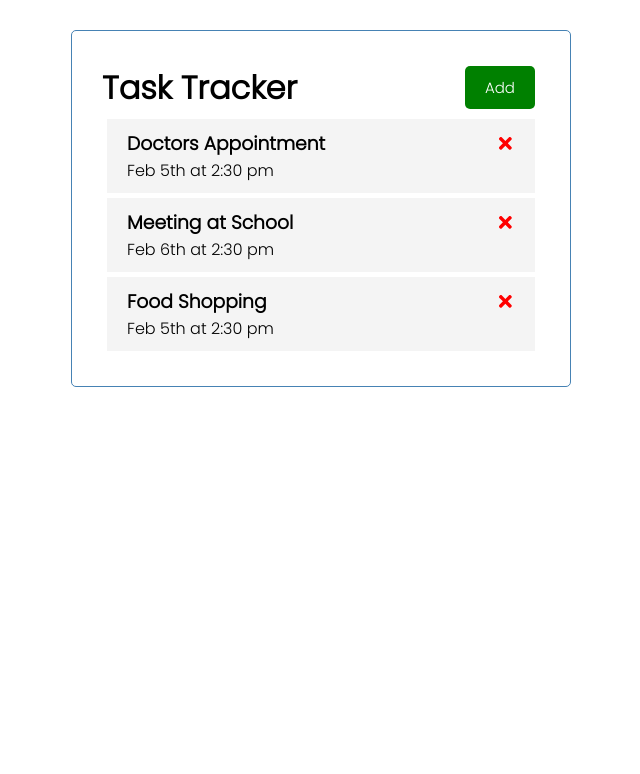
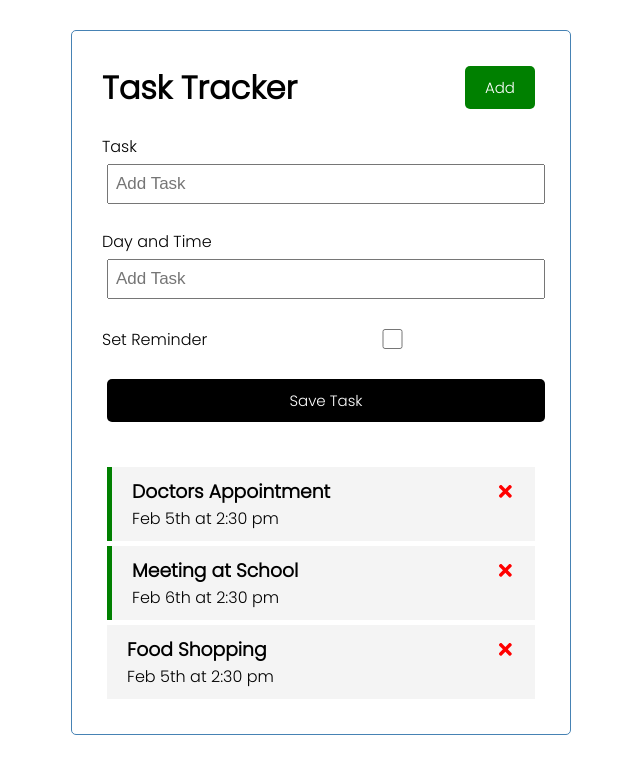
Before and after one commit to Code-Saurav/React-Task-Tracker, a React (Create React App) app: page / in a window 1280 px wide. Shown: the top 774 px of the page, without its empty margins (319-959 px from the left). Built offline with nearby package versions, Linux system fonts and the light colour scheme.

Commit message:
add task functional

```diff
--- a/src/App.js
+++ b/src/App.js
@@ -1,6 +1,7 @@
 import { useState } from "react"
 import Header from './components/Header'
 import Tasks  from './components/Tasks';
+import AddTask from "./components/AddTask";
 
 const App = () => {
   const [tasks, setTasks] = useState([
@@ -23,7 +24,14 @@ const App = () => {
       reminder: false,
     },
   ])
+// Add Task
 
+const addTask = (task) => {
+  const id = Math.floor(Math.random()*10000)+1
+  const newTask = {id, ...task}
+  setTasks([...tasks,newTask])
+
+}
   // Delete the task
 
   const deleteTask = (id) => {
@@ -31,14 +39,16 @@ const App = () => {
   }
 
   //Toggle Reminder
-  const toggleReminder = (id) =>{
-    console.log(id)
+  const toggleReminder = (id) => {
+    setTasks(tasks.map((task)=> task.id === id ? {...task, reminder:!task.reminder}: task))
   }
   return (
     <div className="container">
       <Header />
+      <AddTask onAdd = {addTask}/>
       {tasks.length > 0 ? (<Tasks tasks = {tasks}
-      onDelete = {deleteTask} onToggle = {toggleReminder} />) : ('No tasks to Show')
+      onDelete = {deleteTask} onToggle = {toggleReminder} />
+      ) : ('No tasks to Show')
       }
     </div>
   )
--- /dev/null
+++ b/src/components/AddTask.js
@@ -0,0 +1,55 @@
+import { useState } from 'react'
+
+
+
+const AddTask = ({onAdd}) => {
+    const [text,setText] = useState('')
+    const [day, setDay] = useState('')
+    const [reminder, setReminder] = useState(false)
+
+    const onSubmit  = (e) => {
+        e.preventDefault()
+
+        if(!text) {
+            alert('Please add a Task')
+            return
+        }
+
+        onAdd({text,day,reminder})
+
+        setText('')
+        setDay('')
+        setReminder(false)
+    }
+  return (
+  <form className="add-form" onSubmit = {onSubmit}>
+        <div className="form-control">
+            <label>Task</label>
+            <input
+            type = 'text'
+            placeholder='Add Task '
+            value={text}
+            onChange={(e)=> setText(e.target.value)}
+            />
+        </div>
+
+        <div className="form-control">
+            <label> Day and Time </label>
+            <input type = 'text' placeholder='Add Task '
+            value={day}
+            onChange={(e)=> setDay(e.target.value)}/>
+        </div>
+
+        <div className="form-control form-control-check">
+            <label>Set Reminder</label>
+            <input type = 'checkbox'
+            checked = {reminder}
+            value={reminder}
+            onChange={(e)=> setReminder(e.currentTarget.checked)}/>
+        </div>
+
+        <input type = 'submit' value = 'Save Task' className = 'btn btn-block'/>
+    </form>)
+}
+
+export default AddTask
--- a/src/components/Task.js
+++ b/src/components/Task.js
@@ -1,7 +1,8 @@
 import { FaTimes } from 'react-icons/fa'
 const Task = ({task, onDelete, onToggle}) => {
   return (
-    <div className = 'task' onDoubleClick = {() => onToggle(task.id)}>
+    <div
+        className ={`task ${task.reminder ? 'reminder': ''}`} onDoubleClick = {() => onToggle(task.id)}>
         <h3>
             {task.text} {' '}
             < FaTimes
--- a/src/index.css
+++ b/src/index.css
@@ -26,7 +26,9 @@ body{
     align-items: center;
     margin-bottom: 2px;
 }
-
+.btn-block{
+    width:100%;
+}
 .btn{
     display: inline-block;
     background: #000;
```
